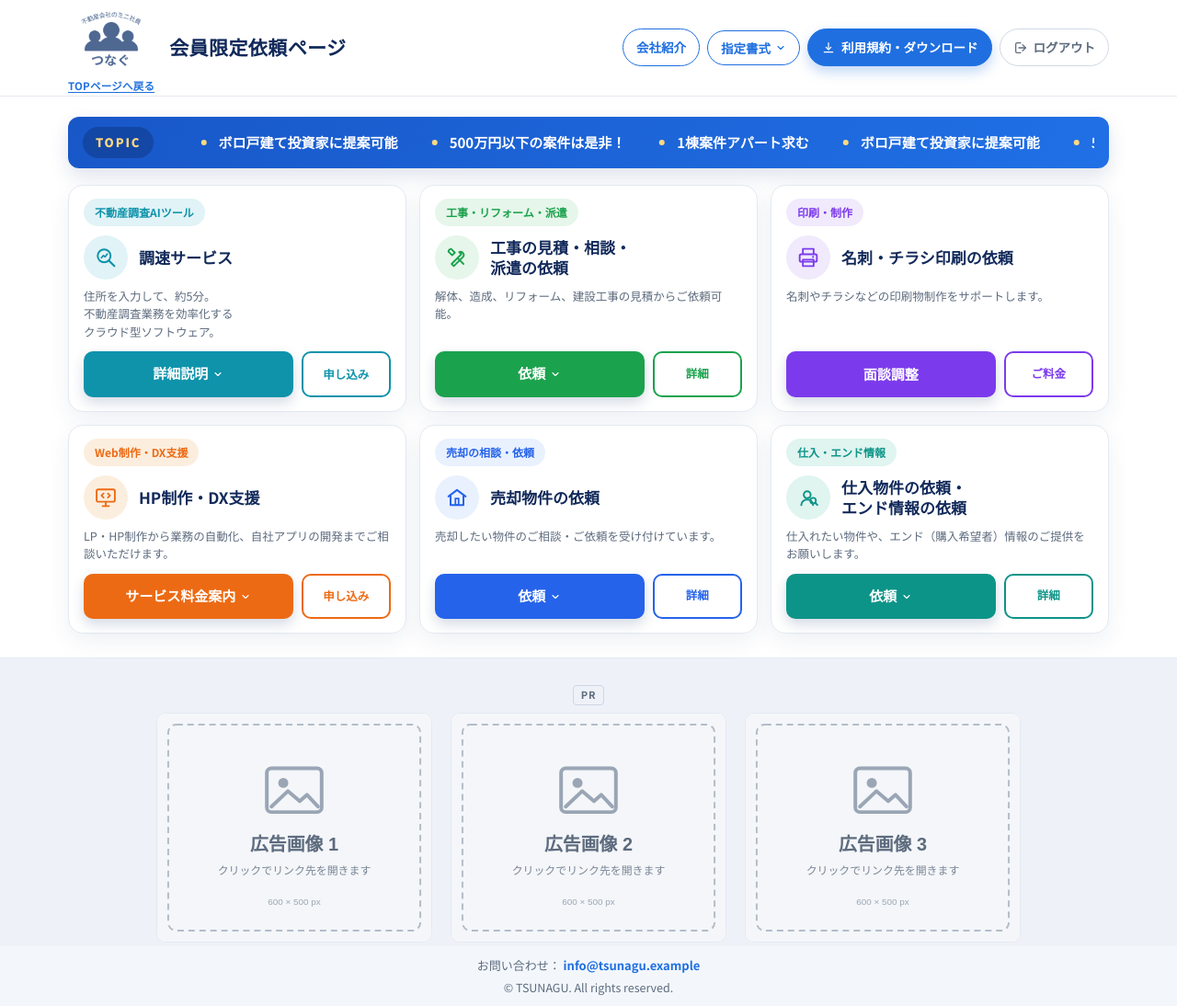
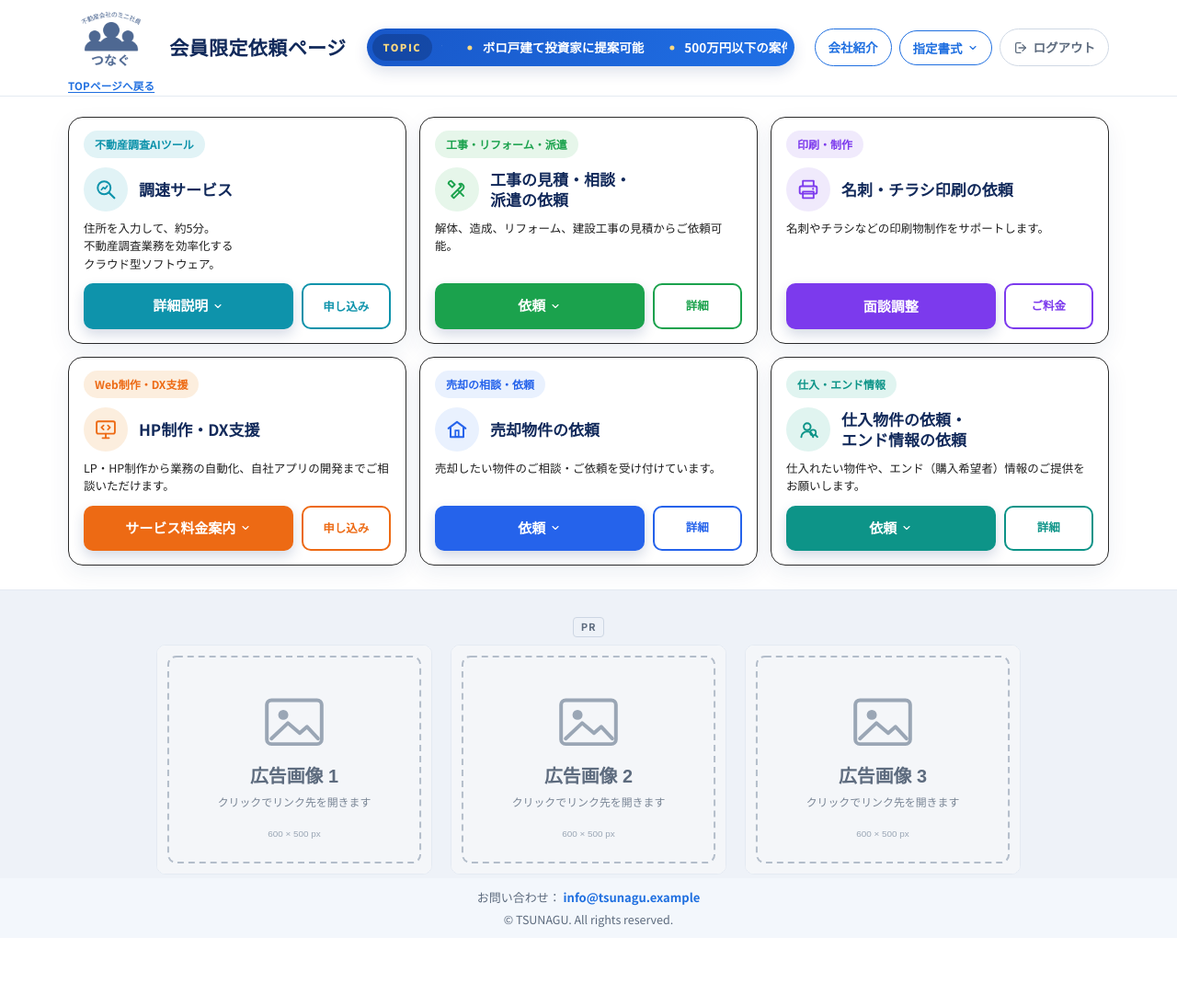
Before and after one commit to tagukichi/tsunagu, a PHP site: page / in a window 1280 px wide. Shown: the whole page at 92% size. After the commit the page ends 1009 px from the top, so only its background shows below. Run offline with PHP 8.4, Linux system fonts and the light colour scheme.

Commit message:
ヘッダーの利用規約を削除、TOPICをヘッダー内へ、カードの文字と枠線を黒に
- ヘッダーの「利用規約・ダウンロード」ボタンを削除（管理画面の項目も削除）
  ※別セッションで追加されたヘッダーのログアウトボタンはそのまま
- TOPICの表示位置を管理画面で選べるように（ヘッダー内／カードの上）
  既定は「ヘッダー内」：PC（1025px以上）はヘッダーの空き部分に表示し、
  タブレット・スマホはこれまでどおりカードの上に表示
- TOPICの横スクロールを複数箇所で動くように変更
- カードの説明文をグレーから黒に、枠線を薄いグレーから黒に変更
- テーマのバージョンを1.3.4に変更、tsunagu-theme3.zip を作り直し

Co-Authored-By: Claude Opus 5.5 <noreply@anthropic.com>
Claude-Session: https://claude.ai/code/session_01N1BhnTiRHf3AoeJwBWiCX3

```diff
--- a/assets/css/style.css
+++ b/assets/css/style.css
@@ -148,6 +148,27 @@ h1, h2, h3, p { margin: 0; }
   letter-spacing: .02em;
   line-height: 1.3;
   white-space: nowrap;
+}
+
+/* ヘッダー内のTOPIC（管理画面で「ヘッダー内」を選んだとき。PCのみ表示） */
+.topics.topics--header { display: none; }
+@media (min-width: 1025px) {
+  .topics.topics--header {
+    display: flex;
+    flex: 1 1 auto;
+    min-width: 0;
+    gap: 10px;
+    margin: 0 22px;
+    padding: 6px 8px 6px 6px;
+    border-radius: 999px;
+    box-shadow: 0 6px 16px rgba(20, 52, 110, .14);
+  }
+  .topics--header .topics__label { font-size: 11px; padding: 5px 12px; }
+  .topics--header .topics__item { font-size: 13.5px; padding: 0 18px 0 26px; }
+  .topics--header .topics__item::before { left: 10px; width: 5px; height: 5px; }
+  .topics.topics--below { display: none; }
+  /* TOPICが残りの幅を使い、右のボタンは1行のまま縮めない */
+  .site-header__inner .header-actions { flex: none; flex-wrap: nowrap; }
 }
 
 /* ヘッダーの「指定書式」プルダウン（カードのプルダウンと同じ部品） */
@@ -458,7 +479,7 @@ h1, h2, h3, p { margin: 0; }
   display: flex;
   flex-direction: column;
   background: #fff;
-  border: 1px solid var(--line);
+  border: 1px solid #2b2b2b;
   border-radius: var(--radius);
   box-shadow: var(--shadow-card);
   padding: 14px 16px 15px;
@@ -509,7 +530,7 @@ h1, h2, h3, p { margin: 0; }
 .service-card__desc {
   margin-top: 8px;
   font-size: 12.5px;
-  color: var(--muted);
+  color: #1f1f1f;
   line-height: 1.55;
   flex: 1 1 auto;
 }
--- a/assets/js/main.js
+++ b/assets/js/main.js
@@ -119,11 +119,10 @@
     });
   }
 
-  /* ---------- 4) TOPIC マーキー ---------- */
+  /* ---------- 4) TOPIC マーキー（ヘッダー内／カードの上の両方に対応） ---------- */
   (function () {
-    var track = document.querySelector('.topics__track');
-    if (!track) return;
     if (window.matchMedia('(prefers-reduced-motion: reduce)').matches) return;
+    document.querySelectorAll('.topics__track').forEach(function (track) {
       var items = Array.prototype.slice.call(track.children);
       if (!items.length) return;
       // シームレスなループのため、項目を1セット複製する
@@ -133,6 +132,7 @@
         track.appendChild(clone);
       });
       track.classList.add('is-marquee');
+    });
   })();
 
   /* ---------- 5) パスワード表示切替（ログイン画面） ---------- */
--- a/index.html
+++ b/index.html
@@ -22,6 +22,16 @@
 			</a>
 							<h1 class="site-title">会員限定依頼ページ</h1>
 					</div>
+				<div class="topics topics--header">
+			<span class="topics__label">TOPIC</span>
+			<div class="topics__viewport">
+				<ul class="topics__track">
+											<li class="topics__item">1棟案件アパート求む</li>
+											<li class="topics__item">ボロ戸建て投資家に提案可能</li>
+											<li class="topics__item">500万円以下の案件は是非！</li>
+									</ul>
+			</div>
+		</div>
 				<button type="button" class="header-toggle" aria-label="メニューを開く" aria-expanded="false" aria-controls="header-nav">
 			<span class="header-toggle__bar"></span>
 		</button>
@@ -39,14 +49,6 @@
 											<li role="none"><a class="pdf-menu__item" role="menuitem" href="#" download>売却合意書</a></li>
 									</ul>
 			</div>
-						<a href="#" class="btn-header btn-header--solid">
-				<svg class="icon" viewBox="0 0 24 24" aria-hidden="true" focusable="false">
-					<path d="M12 4v10" fill="none" stroke="currentColor" stroke-width="1.8" stroke-linecap="round"/>
-					<path d="M8 11l4 4 4-4" fill="none" stroke="currentColor" stroke-width="1.8" stroke-linecap="round" stroke-linejoin="round"/>
-					<path d="M5 19h14" fill="none" stroke="currentColor" stroke-width="1.8" stroke-linecap="round"/>
-				</svg>
-				<span>利用規約・ダウンロード</span>
-			</a>
 									<a href="#" class="btn-header btn-header--logout">
 				<svg class="icon" viewBox="0 0 24 24" aria-hidden="true" focusable="false">
 					<path d="M15 17l5-5-5-5" fill="none" stroke="currentColor" stroke-width="1.9" stroke-linecap="round" stroke-linejoin="round"/>
@@ -65,7 +67,7 @@
 	<section class="services" id="menu">
 		<div class="container">
 
-						<div class="topics" data-reveal>
+						<div class="topics topics--below" data-reveal>
 				<span class="topics__label">TOPIC</span>
 				<div class="topics__viewport">
 					<ul class="topics__track">
@@ -83,7 +85,9 @@
 							<span class="service-card__icon"><svg class="icon" viewBox="0 0 24 24" aria-hidden="true" focusable="false"><circle cx="10.5" cy="10.5" r="6" fill="none" stroke="currentColor" stroke-width="1.7"/><path d="M15 15l5 5" fill="none" stroke="currentColor" stroke-width="1.9" stroke-linecap="round"/><path d="M8 12.2l1.8-2 1.6 1.2 2-2.6" fill="none" stroke="currentColor" stroke-width="1.5" stroke-linecap="round" stroke-linejoin="round"/></svg></span>
 							<h3 class="service-card__title">調速サービス</h3>
 						</div>
-						<p class="service-card__desc">住所を入力して、約5分。<br>不動産調査業務を効率化する<br>クラウド型ソフトウェア。</p>
+						<p class="service-card__desc">住所を入力して、約5分。<br>
+不動産調査業務を効率化する<br>
+クラウド型ソフトウェア。</p>
 						<div class="service-card__actions actions--split">
 															<div class="pdf-dropdown actions__primary">
 									<button type="button" class="btn btn--solid pdf-trigger" aria-haspopup="true" aria-expanded="false">
--- a/wordpress-theme/tsunagu/assets/js/main.js
+++ b/wordpress-theme/tsunagu/assets/js/main.js
@@ -119,11 +119,10 @@
     });
   }
 
-  /* ---------- 4) TOPIC マーキー ---------- */
+  /* ---------- 4) TOPIC マーキー（ヘッダー内／カードの上の両方に対応） ---------- */
   (function () {
-    var track = document.querySelector('.topics__track');
-    if (!track) return;
     if (window.matchMedia('(prefers-reduced-motion: reduce)').matches) return;
+    document.querySelectorAll('.topics__track').forEach(function (track) {
       var items = Array.prototype.slice.call(track.children);
       if (!items.length) return;
       // シームレスなループのため、項目を1セット複製する
@@ -133,6 +132,7 @@
         track.appendChild(clone);
       });
       track.classList.add('is-marquee');
+    });
   })();
 
   /* ---------- 5) パスワード表示切替（ログイン画面） ---------- */
--- a/wordpress-theme/tsunagu/functions.php
+++ b/wordpress-theme/tsunagu/functions.php
@@ -4,7 +4,7 @@
  */
 if ( ! defined( 'ABSPATH' ) ) exit;
 
-define( 'TSUNAGU_VER', '1.3.3' );
+define( 'TSUNAGU_VER', '1.3.4' );
 
 require_once get_theme_file_path( 'inc/helpers.php' );
 require_once get_theme_file_path( 'inc/defaults.php' );
--- a/wordpress-theme/tsunagu/inc/defaults.php
+++ b/wordpress-theme/tsunagu/inc/defaults.php
@@ -15,7 +15,6 @@ function tsunagu_defaults() {
 		'header_forms_label'   => '指定書式',
 		'header_ext1_label'    => '買付証明書',
 		'header_ext2_label'    => '売却合意書',
-		'header_btn_label'     => '利用規約・ダウンロード',
 		'footer_copyright'     => '© TSUNAGU. All rights reserved.',
 
 		// 問い合わせ先（フッターに表示）※フィールド名はヒーローにあった頃のまま
@@ -26,7 +25,8 @@ function tsunagu_defaults() {
 		'cards_order_pc' => '6,3,4,5,1,2',
 		'cards_order_sp' => '1,2,6,3,4,5',
 
-		// TOPIC
+		// TOPIC（表示位置：header＝PCはヘッダー内／cards＝カードの上）
+		'topics_position' => 'header',
 		'topics' => array(
 			'1棟案件アパート求む',
 			'ボロ戸建て投資家に提案可能',
--- a/wordpress-theme/tsunagu/style.css
+++ b/wordpress-theme/tsunagu/style.css
@@ -4,7 +4,7 @@ Theme URI: https://example.com/
 Author: つなぐ
 Author URI: https://example.com/
 Description: つなぐ会員向け「依頼ページ」専用テーマ。ACF（Advanced Custom Fields）で文言・リンク・PDF・ポップアップ・TOPICを編集でき、会員ログイン（ID/PASS）による閲覧制限に対応します。ACF未導入でも初期内容で表示されます。
-Version: 1.3.3
+Version: 1.3.4
 Requires at least: 6.0
 Tested up to: 6.6
 Requires PHP: 7.4
--- a/wordpress-theme/tsunagu/template-parts/content-tsunagu.php
+++ b/wordpress-theme/tsunagu/template-parts/content-tsunagu.php
@@ -4,6 +4,7 @@ if ( ! defined( 'ABSPATH' ) ) exit;
 
 $d        = tsunagu_defaults();
 $topics   = tsunagu_topics( $d['topics'] );
+$topics_in_header = ( tsunagu_field( 'topics_position', $d['topics_position'] ) === 'header' );
 $order_pc = tsunagu_card_order( 'cards_order_pc', $d['cards_order_pc'] );
 $order_sp = tsunagu_card_order( 'cards_order_sp', $d['cards_order_sp'] );
 ?>
@@ -15,7 +16,7 @@ $order_sp = tsunagu_card_order( 'cards_order_sp', $d['cards_order_sp'] );
 		<div class="container">
 
 			<?php if ( ! empty( $topics ) ) : ?>
-			<div class="topics" data-reveal>
+			<div class="topics<?php echo $topics_in_header ? ' topics--below' : ''; ?>" data-reveal>
 				<span class="topics__label">TOPIC</span>
 				<div class="topics__viewport">
 					<ul class="topics__track">
```
Also changed, not shown: form.html (+3 -11 lines), wordpress-theme/tsunagu/assets/css/style.css (+23 -2 lines), wordpress-theme/tsunagu/header.php (+16 -9 lines), wordpress-theme/tsunagu/inc/acf-fields.php (+8 -2 lines), 1 other file. Lines whose indentation alone changed are shown as unchanged.
